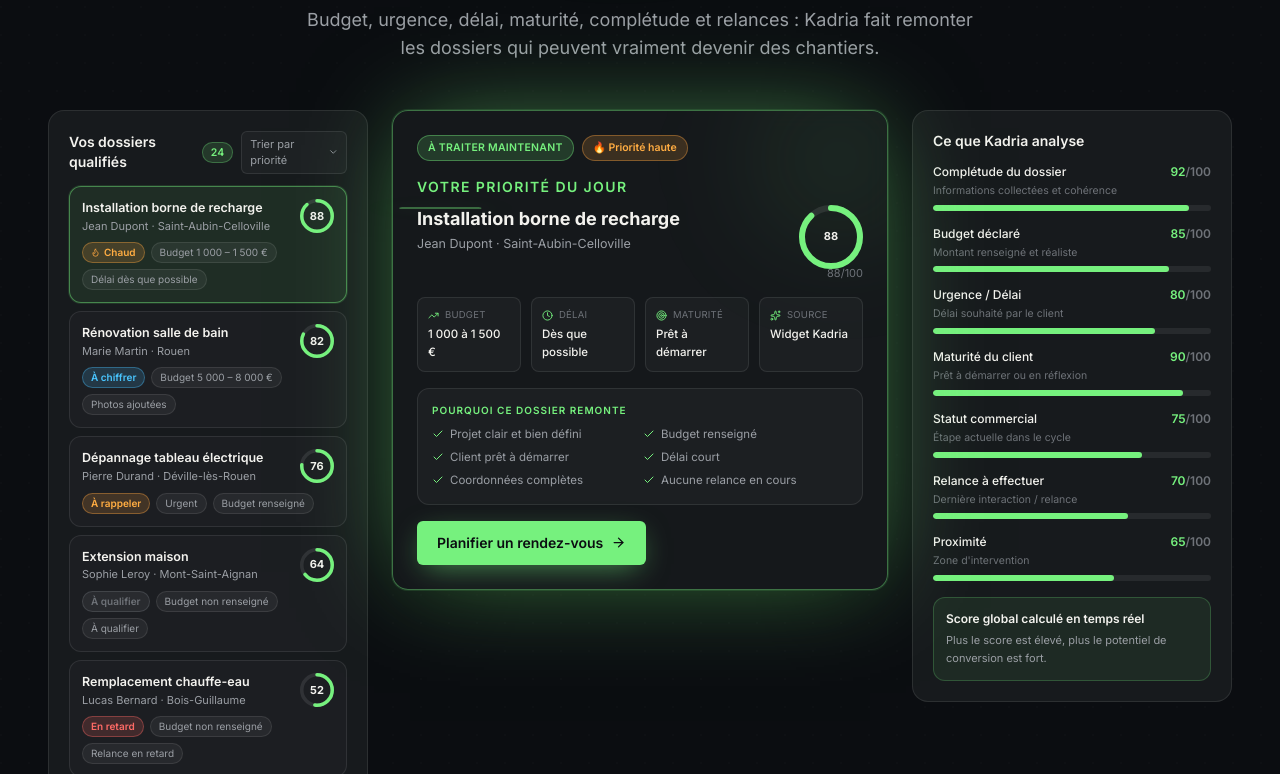
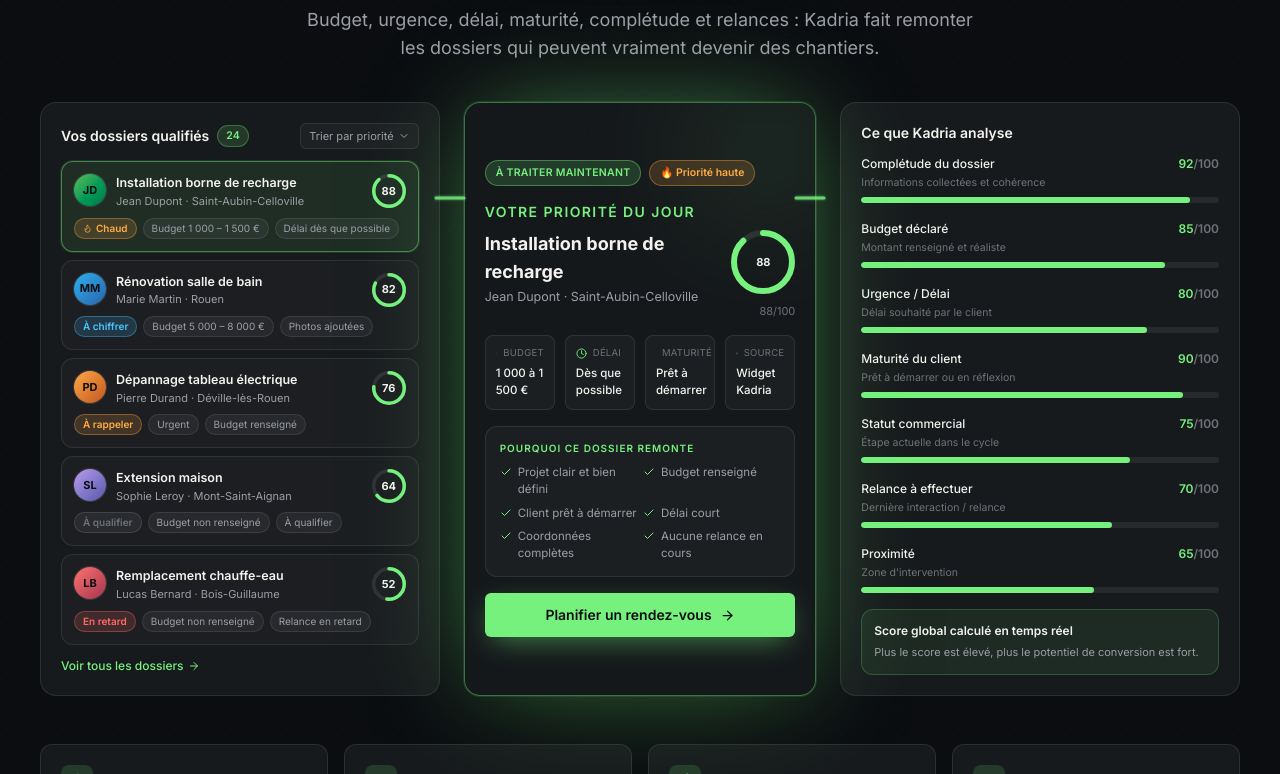
Before and after one commit to Kadria-Project/kadria, a Next.js app: page / in a window 1280 px wide. Shown: the part 5266-6040 px from the top of the page. Built offline with nearby package versions, Linux system fonts and the light colour scheme.

Commit message:
polish priority prospects section layout

```diff
--- a/src/components/landing/PriorityProspectsSection.tsx
+++ b/src/components/landing/PriorityProspectsSection.tsx
@@ -129,6 +129,38 @@ const ANALYSIS_CRITERIA = [
 
 const MOBILE_CRITERIA_LABELS = ['Complétude du dossier', 'Budget déclaré', 'Urgence / Délai', 'Maturité du client', 'Relance à effectuer'];
 
+/* Subtle per-avatar gradient rotation so the 5 client rows read as
+   distinct people at a glance without pulling in external images. */
+const AVATAR_GRADIENTS = [
+  'linear-gradient(135deg, oklch(0.72 0.17 145), oklch(0.5 0.14 165))',
+  'linear-gradient(135deg, oklch(0.72 0.14 235), oklch(0.5 0.13 255))',
+  'linear-gradient(135deg, oklch(0.8 0.15 65), oklch(0.58 0.15 45))',
+  'linear-gradient(135deg, oklch(0.75 0.12 300), oklch(0.5 0.13 280))',
+  'linear-gradient(135deg, oklch(0.72 0.17 25), oklch(0.5 0.15 10))',
+];
+
+function getInitials(contact: string) {
+  const name = contact.split('·')[0].trim();
+  const parts = name.split(' ').filter(Boolean);
+  return ((parts[0]?.[0] ?? '') + (parts[1]?.[0] ?? '')).toUpperCase();
+}
+
+function Avatar({ contact, index }: { contact: string; index: number }) {
+  return (
+    <span
+      className="flex h-8 w-8 flex-shrink-0 items-center justify-center rounded-full text-[11px] font-bold"
+      style={{
+        background: AVATAR_GRADIENTS[index % AVATAR_GRADIENTS.length],
+        color: 'oklch(0.16 0.008 260)',
+        boxShadow: '0 0 0 1px oklch(1 0 0 / 0.12)',
+      }}
+      aria-hidden
+    >
+      {getInitials(contact)}
+    </span>
+  );
+}
+
 const BENEFITS = [
   { icon: Clock, title: 'Gagnez du temps', body: 'Concentrez-vous sur les dossiers qui ont le plus de chances d’aboutir.' },
   { icon: TrendingUp, title: 'Augmentez votre taux de transformation', body: 'Traitez les bons projets au bon moment.' },
@@ -250,6 +282,8 @@ function DossierRow({ dossier, index, selected, reduce }: { dossier: Dossier; in
       }}
     >
       <div className="flex items-start justify-between gap-2">
+        <div className="flex min-w-0 items-start gap-2.5">
+          <Avatar contact={dossier.contact} index={index} />
           <div className="min-w-0">
             <p className="truncate text-[12.5px] font-semibold" style={{ color: TEXT }}>
               {dossier.title}
@@ -257,6 +291,7 @@ function DossierRow({ dossier, index, selected, reduce }: { dossier: Dossier; in
             <p className="truncate text-[11px]" style={{ color: TEXT_MUTED }}>
               {dossier.contact}
             </p>
+          </div>
         </div>
         <ScoreCircle value={dossier.score} size={34} strokeWidth={3.5} reduce={reduce} delay={0.1 * index} />
       </div>
@@ -290,7 +325,7 @@ function PriorityCard({ reduce }: { reduce: boolean }) {
       whileInView={{ opacity: 1, y: 0, scale: 1 }}
       viewport={{ once: true, margin: '-60px' }}
       transition={{ duration: 0.6, ease: 'easeOut', delay: reduce ? 0 : 0.15 }}
-      className="relative overflow-hidden rounded-2xl p-5 backdrop-blur-md sm:p-6"
+      className="relative flex h-full flex-col overflow-hidden rounded-2xl p-4 backdrop-blur-md sm:p-5 lg:justify-center"
       style={{
         backgroundColor: `color-mix(in oklab, ${CARD_BG} 90%, transparent)`,
         border: `1px solid color-mix(in oklab, ${GREEN} 42%, transparent)`,
@@ -401,7 +436,7 @@ function QualifiedListCard({ reduce, dossiers }: { reduce: boolean; dossiers: Do
       whileInView={{ opacity: 1, y: 0 }}
       viewport={{ once: true, margin: '-60px' }}
       transition={{ duration: 0.55, ease: 'easeOut' }}
-      className="rounded-2xl p-4 sm:p-5"
+      className="flex flex-col rounded-2xl p-4 sm:p-5 lg:h-full"
       style={{ backgroundColor: CARD_BG, border: `1px solid ${BORDER}` }}
     >
       <div className="flex items-center justify-between gap-2">
@@ -424,7 +459,7 @@ function QualifiedListCard({ reduce, dossiers }: { reduce: boolean; dossiers: Do
         </span>
       </div>
 
-      <div className="mt-3 flex flex-col gap-2">
+      <div className="relative mt-3 flex flex-1 flex-col justify-between gap-2">
         {dossiers.map((d, i) => (
           <DossierRow key={d.title} dossier={d} index={i} selected={i === 0} reduce={reduce} />
         ))}
@@ -444,13 +479,13 @@ function AnalysisCard({ reduce, criteria }: { reduce: boolean; criteria: typeof
       whileInView={{ opacity: 1, y: 0 }}
       viewport={{ once: true, margin: '-60px' }}
       transition={{ duration: 0.55, ease: 'easeOut', delay: reduce ? 0 : 0.15 }}
-      className="rounded-2xl p-4 sm:p-5"
+      className="flex flex-col rounded-2xl p-4 sm:p-5 lg:h-full"
       style={{ backgroundColor: CARD_BG, border: `1px solid ${BORDER}` }}
     >
       <p className="text-sm font-semibold" style={{ color: TEXT }}>
         Ce que Kadria analyse
       </p>
-      <div className="mt-3 flex flex-col gap-3.5">
+      <div className="mt-3 flex flex-1 flex-col justify-between gap-3.5">
         {criteria.map((c, i) => (
           <AnalysisBar key={c.label} label={c.label} desc={c.desc} score={c.score} reduce={reduce} delay={0.06 * i} />
         ))}
@@ -467,25 +502,30 @@ function AnalysisCard({ reduce, criteria }: { reduce: boolean; criteria: typeof
   );
 }
 
-/* Subtle connector from the selected row in the left column to the
-   dominant central card — same visual language (thin green path with
-   glow) as `Connectors` in RequestTransformationSection.tsx / the hub
-   pattern in LandingChaosSection.tsx, adapted to a horizontal layout. */
-function ConnectorLine({ reduce }: { reduce: boolean }) {
+/* Two connectors that narrate the flow "liste qualifiée → priorité du
+   jour → critères analysés". They live in the grid *gutters* (never
+   inside a card) and are aligned with the vertical centre of the row
+   grid, so they never cross into the central card's own content. */
+function FlowConnector({ reduce, side, delay }: { reduce: boolean; side: 'left' | 'right'; delay: number }) {
   return (
-    <div aria-hidden className="pointer-events-none absolute left-0 top-[86px] z-10 hidden h-px w-full lg:block" style={{ maxWidth: '1180px' }}>
-      <svg className="h-6 w-full overflow-visible" viewBox="0 0 100 10" preserveAspectRatio="none">
+    <div
+      aria-hidden
+      className="pointer-events-none absolute top-[96px] z-10 hidden h-10 w-full -translate-y-1/2 lg:block"
+      style={side === 'left' ? { left: 'calc(34% - 0.75rem)', width: 'calc(1.5rem + 4px)' } : { left: 'calc(64% - 0.75rem)', width: 'calc(1.5rem + 4px)' }}
+    >
+      <svg className="h-full w-full overflow-visible" viewBox="0 0 100 100" preserveAspectRatio="none">
         <motion.path
-          d="M 30 5 L 36.5 5"
+          d={side === 'left' ? 'M 0 50 C 40 50, 60 50, 100 50' : 'M 0 50 C 40 50, 60 50, 100 50'}
           stroke={GREEN}
-          strokeWidth="0.5"
+          strokeWidth="3"
           fill="none"
           strokeLinecap="round"
-          style={{ filter: `drop-shadow(0 0 3px color-mix(in oklab, ${GREEN} 60%, transparent))` }}
+          vectorEffect="non-scaling-stroke"
+          style={{ filter: `drop-shadow(0 0 4px color-mix(in oklab, ${GREEN} 70%, transparent))` }}
           initial={reduce ? false : { pathLength: 0, opacity: 0 }}
-          whileInView={{ pathLength: 1, opacity: 0.75 }}
+          whileInView={{ pathLength: 1, opacity: 0.85 }}
           viewport={{ once: true, margin: '-60px' }}
-          transition={{ duration: 0.7, ease: 'easeOut', delay: reduce ? 0 : 0.3 }}
+          transition={{ duration: 0.6, ease: 'easeOut', delay: reduce ? 0 : delay }}
         />
       </svg>
     </div>
@@ -525,7 +565,7 @@ export default function PriorityProspectsSection() {
         style={{ background: `radial-gradient(closest-side, color-mix(in oklab, ${GREEN} 12%, transparent), transparent 70%)` }}
       />
 
-      <div className="relative mx-auto max-w-7xl px-6 lg:px-12">
+      <div className="relative mx-auto max-w-[1700px] px-6 lg:px-10">
         {/* Header */}
         <motion.div {...fadeUp} className="mx-auto max-w-2xl text-center">
           <span
@@ -545,9 +585,10 @@ export default function PriorityProspectsSection() {
           </p>
         </motion.div>
 
-        {/* Desktop: 3 columns */}
-        <div className="relative mt-12 hidden lg:grid lg:grid-cols-[320px_1fr_320px] lg:items-start lg:gap-6">
-          <ConnectorLine reduce={reduce} />
+        {/* Desktop: 3 columns — 34% / 30% / 34%, stretched to equal height */}
+        <div className="relative mt-10 hidden lg:grid lg:grid-cols-[34fr_30fr_34fr] lg:items-stretch lg:gap-6">
+          <FlowConnector reduce={reduce} side="left" delay={0.35} />
+          <FlowConnector reduce={reduce} side="right" delay={0.55} />
           <QualifiedListCard reduce={reduce} dossiers={DOSSIERS} />
           <PriorityCard reduce={reduce} />
           <AnalysisCard reduce={reduce} criteria={ANALYSIS_CRITERIA} />
```
Lines whose indentation alone changed are shown as unchanged.
